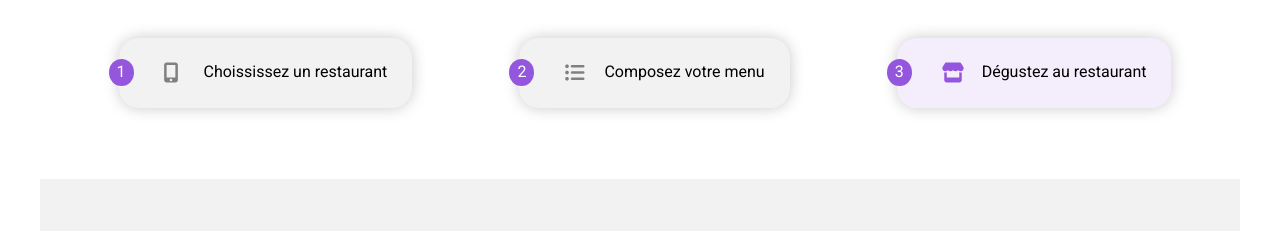
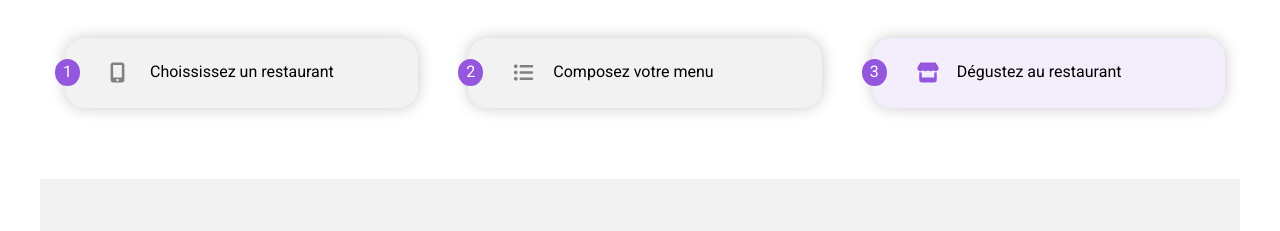
Before and after one commit to BenjaminLesne/benjaminLesne_3_03102021, a website: page index.html in a window 1280 px wide. Shown: the part 536-767 px from the top of the page. Drawn offline with Linux system fonts and the light colour scheme; a web font is replaced by a local one.

Commit message:
small fix: how it works items, all same size whatever screen the user has

```diff
--- a/sass/components/_how-it-works-item.scss
+++ b/sass/components/_how-it-works-item.scss
@@ -11,6 +11,12 @@
   background-color: $color-quaternary;
   margin-right: auto;
   margin-left: auto;
+
+  white-space: nowrap;
+  flex-grow: 1;
+  min-width: 260px;
+  max-width: 350px;
+  width: 0px;
 
   &--purpleish-bg {
     background-color: rgba($color-primary, $alpha: 0.1);
--- a/sass/layout/_list-items-section.scss
+++ b/sass/layout/_list-items-section.scss
@@ -36,6 +36,7 @@
   display: flex;
   flex-wrap: wrap;
   justify-content: space-between;
+  gap: 0px 50px;
 
   &--menu-page-version {
     margin: 0;
```
Also changed, not shown: css/main.css, 1 other file. Lines whose indentation alone changed are shown as unchanged.
